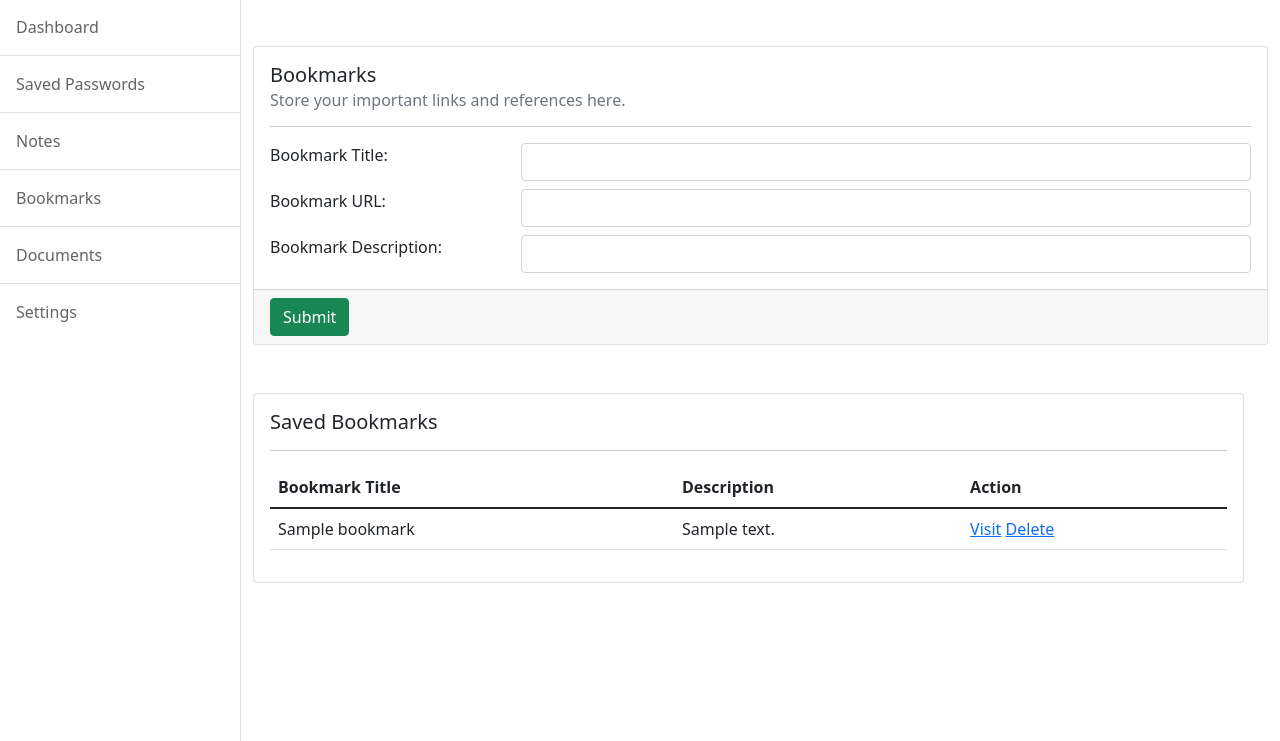
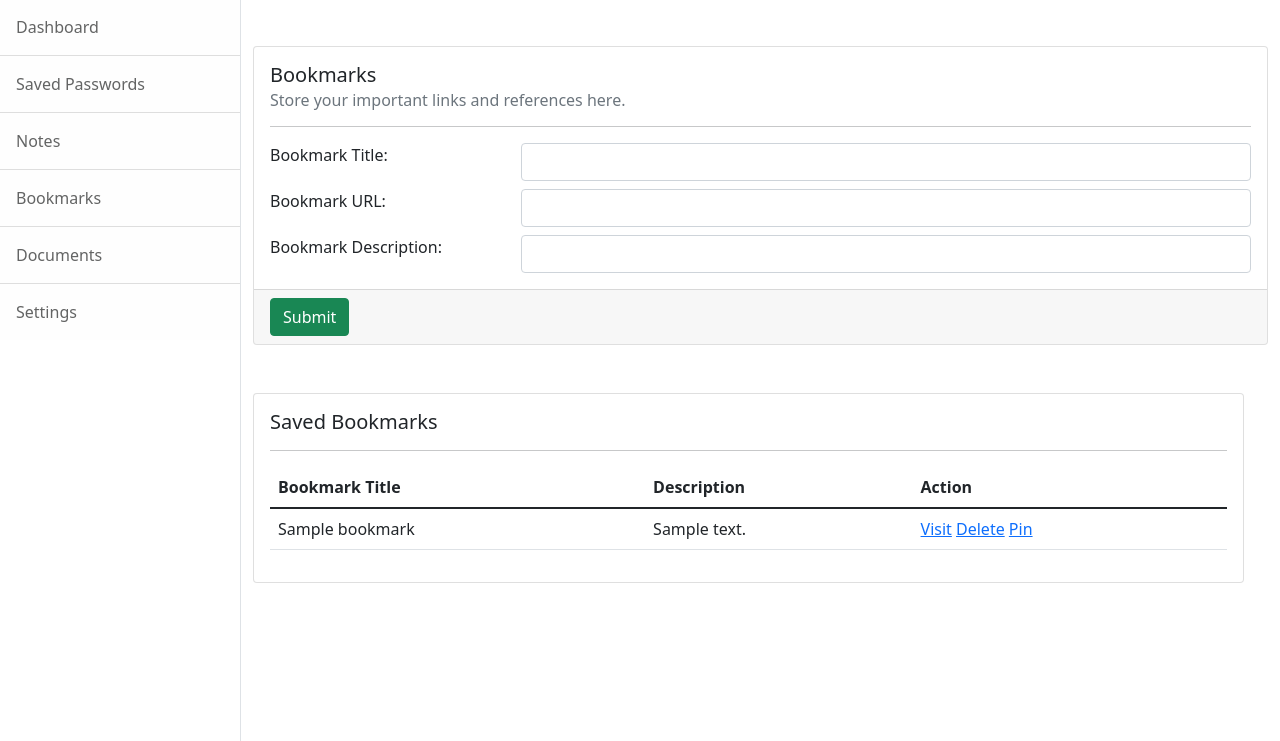
Before and after one commit to webdesigner4ever/Hi-Five, a Flask app: template src/templates/view_bookmarks.html in a window 1280 px wide. Shown: the part 59-800 px from the top of the page. Run offline with Flask 2, Linux system fonts and the light colour scheme; the template is opened without the code that fills it: values that come from a table or form of the project are taken from there, others are empty; tables that the repository leaves empty hold one stand-in row (values such as "Sample post").

Commit message:
Add pin button

```diff
--- a/src/templates/view_bookmarks.html
+++ b/src/templates/view_bookmarks.html
@@ -66,6 +66,7 @@
                                     <td>
                                         <a target="_blank" href="{{ bookmark['bookmark_url'] }}">Visit</a>
                                         <a onclick="return confirm('Are you sure that you want to delete this bookmark?')" href="/bookmarks/delete/{{ bookmark['bookmark_id'] }}">Delete</a>
+                                        <a href="/bookmarks/pin/{{ bookmark['bookmark_id'] }}">Pin</a>
                                     </td>
                                 </tr>
                             {% endfor %}
```
